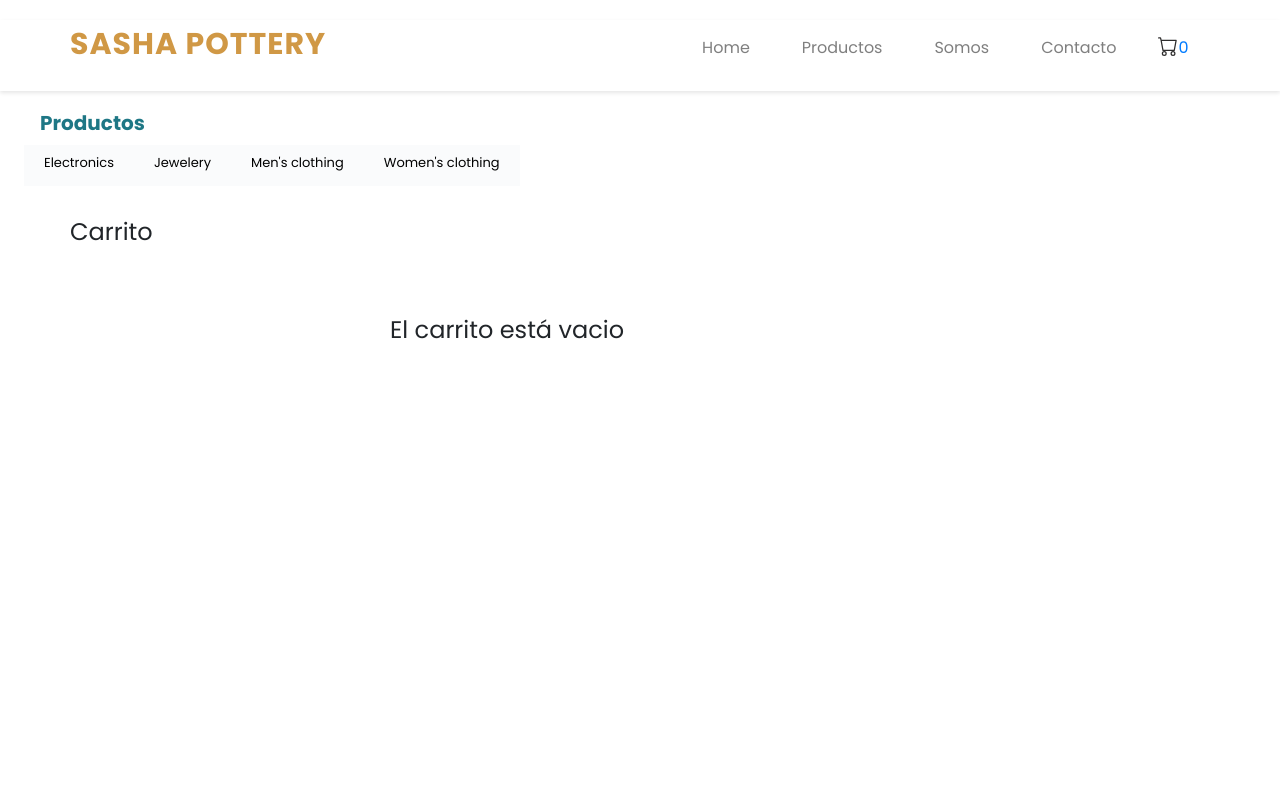
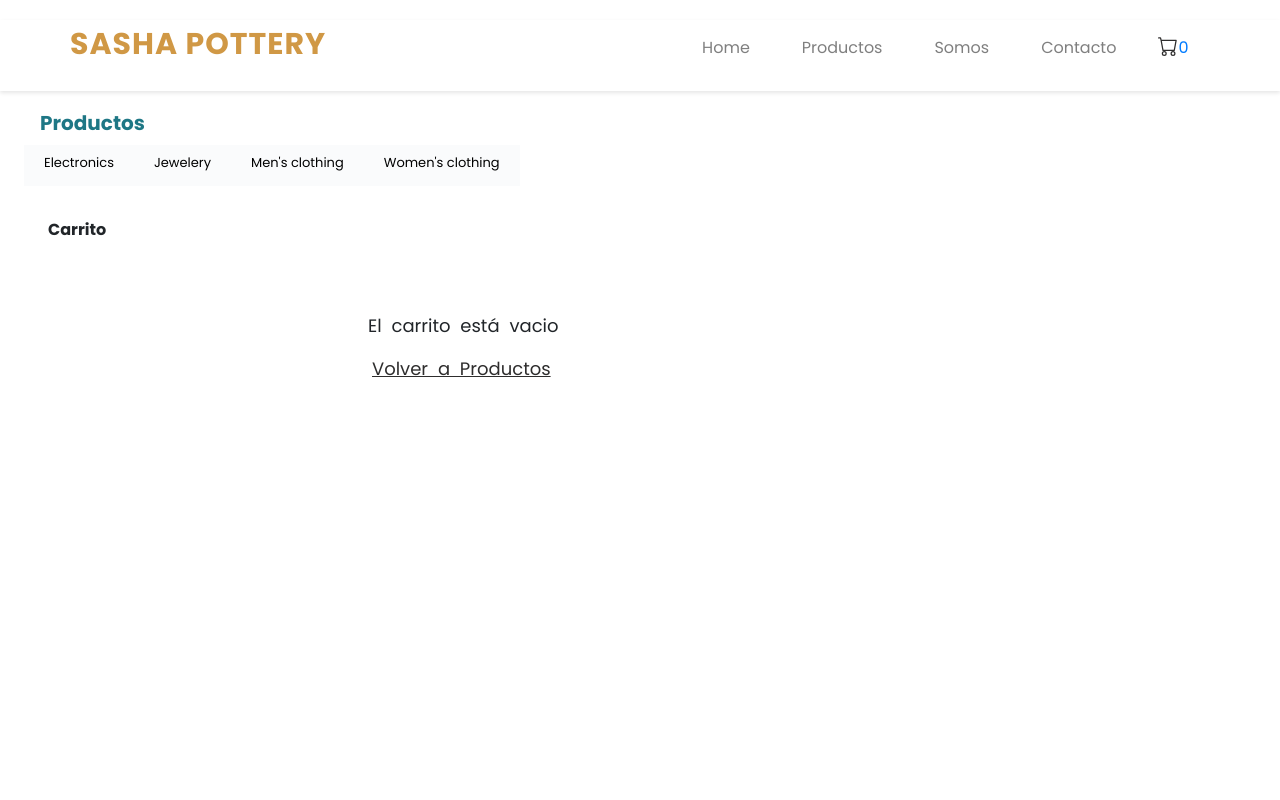
Before and after one commit to SashaViering/React, a React (Create React App) app: page /cart in a window 1280 px wide. Shown: the top 800 px of the page. Built offline with nearby package versions, Linux system fonts and the light colour scheme.

Commit message:
Desafio 11 - Cart View

```diff
--- a/src/components/Cart.js
+++ b/src/components/Cart.js
@@ -1,5 +1,6 @@
 import React, { useContext } from 'react'
 import { contexto } from '../contexto/CartContext'
+import { Link } from 'react-router-dom';
 
 const Cart = () => {
 
@@ -12,7 +13,7 @@ const Cart = () => {
 
   return (
     <section className="cartList mt-3">
-            <h4>Carrito</h4>
+            <p className='ml-5 fontDetail'><b>Carrito</b></p>
             {carrito.map(item => (
                 <div class="row g-0 ml-5 mb-5 mt-5">
                     <div class="col-md-3">
@@ -36,19 +37,19 @@ const Cart = () => {
                     </div>
                 </div>
             ))}
-            <div className='totalprice-cart row'>
-                {totalPrice() === 0 ? null : <h4 className='mr-5'>Precio total: ${totalPrice()}</h4>}
-                {cartCounter() === 0 ? <h4>El carrito está vacio</h4> : <button className="btn btn-outline-info ml-5" onClick={() => { clear() }} >Vaciar Carrito</button>}
-            </div>
+                <div className='totalprice-cart row'>
+                    {totalPrice() === 0
+                     ? null
+                     : <h4 className='mr-5'>Precio total: ${totalPrice()}</h4>}
+
+                    {cartCounter() === 0
+                    ? <div className='ml-5 font-carrito'>
+                        <p className='mr-5'>El carrito está vacio</p>
+                        <Link to='/' className=' underline ml-1'>Volver a Productos</Link>
+                      </div>
+                    : <button className="btn btn-outline-info ml-5 text-center" onClick={() => { clear() }} >Vaciar Carrito</button>}
+                </div>
         </section>
   )
 }
 export default Cart
-
-/*<article key={item.id} className="cartItem">
-                    <img src={item.image} />
-                    <h6>{item.title}</h6>
-                    <p>{item.quantity} x ${item.price}</p>
-                    <p>Total Parcial : ${item.quantity * item.price}</p>
-                    <button className="button" onClick={() => removeItem(item.id)}>borrar</button>
-                </article>*/
--- a/src/components/NavBar.js
+++ b/src/components/NavBar.js
@@ -1,8 +1,12 @@
 import React from 'react'
 import CartWidget from './CartWidget'
+import { contexto } from '../contexto/CartContext'
+import { useContext } from 'react'
 import { Link } from 'react-router-dom'
 
  const NavBar = () => {
+
+    const {quantity} = useContext(contexto)
 
   return (
       <>
@@ -24,7 +28,7 @@ import { Link } from 'react-router-dom'
                     <li className='main-menu__item'>
                         <a href='#' className='main-menu__link'>Contacto</a>
                     </li>
-                    <Link to="/cart">
+                    <Link to="/cart" >
                         <CartWidget/>
                     </Link>
                 </ul>
--- a/src/estilos.css
+++ b/src/estilos.css
@@ -26,7 +26,7 @@ body {
   color: #2e2d2d;
 }
 
-header {
+header nav {
   -webkit-box-shadow: 0 2px 4px rgba(0, 0, 0, 0.1);
           box-shadow: 0 2px 4px rgba(0, 0, 0, 0.1);
 }
@@ -132,13 +132,13 @@ section {
 }
 
 .img-box {
-  width: 262px;
-  height: 290px;
+  width: 162px;
+  height: 190px;
 }
 
 .img-box-detail {
-  width: 462px;
-  height: 490px;
+  width: 362px;
+  height: 390px;
 }
 
 .container-detail {
@@ -188,6 +188,66 @@ hr {
   margin-top: 200px;
 }
 
+.liNav {
+  --clippy: polygon(0 0, 0 0, 0 100%, 0% 100%);
+  color: black;
+  font-size: 13px;
+  padding-left: 20px;
+  padding-right: 20px;
+  background-color: #fafbfc;
+}
+
+.titulos {
+  color: #1e7785;
+  font-weight: 700;
+  font-size: 20px;
+  margin-bottom: 10px;
+  margin-left: 40px;
+}
+
+.liNav::after {
+  content: "";
+  display: block;
+  background: #444;
+  width: 100%;
+  margin-top: 3px;
+  height: 2px;
+  -webkit-clip-path: var(--clippy);
+  clip-path: var(--clippy);
+  -webkit-transition: -webkit-clip-path .5s;
+  transition: -webkit-clip-path .5s;
+  transition: clip-path .5s;
+  transition: clip-path .5s, -webkit-clip-path .5s;
+}
+
+.liNav:hover {
+  --clippy:polygon(0 0, 100% 0, 100% 100%, 0 100%);
+  color: #1e7785;
+}
+
+.fontDetail {
+  font-size: 16px;
+}
+
+.img-cart {
+  width: 120px;
+  height: 150px;
+}
+
+.totalprice-cart {
+  margin-left: 320px;
+  margin-top: 70px;
+}
+
+.underline {
+  text-decoration: underline;
+}
+
+.font-carrito {
+  font-size: 18px;
+  word-spacing: 5px;
+}
+
 @media screen and (min-width: 360px) {
   .itemList {
     -webkit-box-pack: center;
--- a/src/estilos.scss
+++ b/src/estilos.scss
@@ -191,9 +191,16 @@ hr{
     margin-top: 70px;
 
 }
+.underline{
+    text-decoration: underline;
+}
+.font-carrito{
+    font-size: 18px;
+    word-spacing: 5px;
+}
 @media screen and (min-width:360px){
     .itemList{
-        justify-content: center;
+        justify-content: center
     }
 }
 @media screen and (min-width: 768px){
```
Also changed, not shown: src/components/ItemDetailContainer.js (line endings or trailing spaces), 1 other file (tests, documents, lock files or other folders).
